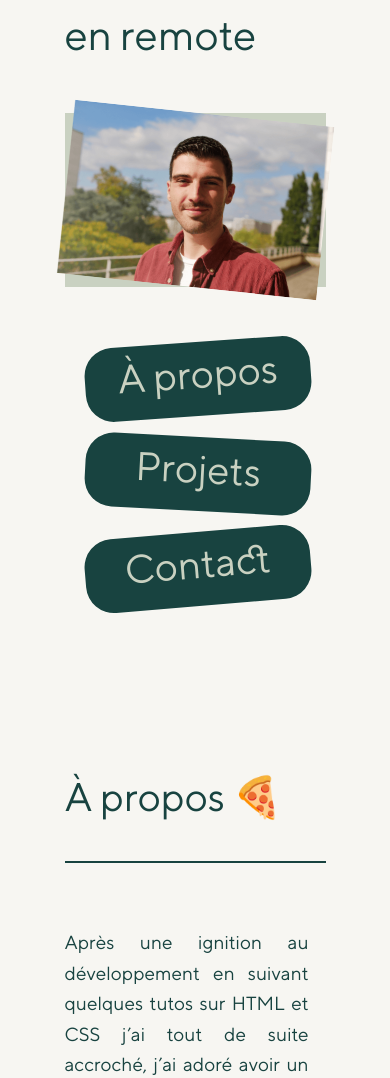
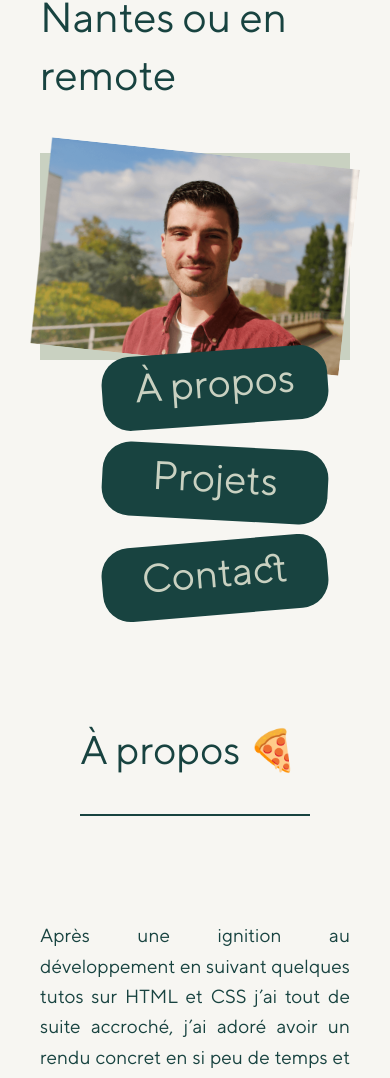
Before and after one commit to ArthurSalle/portfolio, a Gatsby site: page / in a window 390 px wide. Shown: the part 518-1596 px from the top of the page. Built offline with nearby package versions, Linux system fonts and the light colour scheme; Gatsby itself is replaced by a stand-in of ours.

Commit message:
:iphone: fix responsive

```diff
--- a/src/styles/components/header.scss
+++ b/src/styles/components/header.scss
@@ -23,9 +23,10 @@
 
     @include media('<desktop') {
       flex-direction: row;
+      align-items: center;
       margin-top: 64px;
     }
-    @include media('<tablet') {
+    @include media('<landscape') {
       flex-direction: column;
       margin-top: 48px;
     }
@@ -33,10 +34,6 @@
     &__btn {
       text-align: center;
       margin-top: 16px;
-
-      @include media('<tablet') {
-        margin-top: 80px;
-      }
     }
   }
   &--img__wrapper {
@@ -54,8 +51,4 @@
       transform: rotate(-6deg);
     }
   }
-
-  @include media('<phone') {
-    max-width: 261px;
-  }
 }
--- a/src/styles/components/section.scss
+++ b/src/styles/components/section.scss
@@ -1,5 +1,10 @@
 .section {
   display: flex;
+
+  @include media('<desktop') {
+    flex-direction: column;
+    align-items: center;
+  }
 
   &--article {
     max-width: 537px;
@@ -12,6 +17,10 @@
     align-items: center;
     width: 100%;
     justify-content: center;
+
+    @include media('<desktop') {
+      margin-top: 40px;
+    }
   }
   &--img__wrapper {
     position: relative;
--- a/src/styles/components/sectionTitle.scss
+++ b/src/styles/components/sectionTitle.scss
@@ -1,6 +1,10 @@
 .section--title {
   margin-top: 176px;
   margin-bottom: 64px;
+
+  @include media('<tablet') {
+    margin-top: 0;
+  }
 }
 .section--line {
   margin-top: 32px;
--- a/src/styles/main.scss
+++ b/src/styles/main.scss
@@ -50,6 +50,6 @@ body {
     max-width: 687px;
   }
   @include media('<tablet') {
-    max-width: 261px;
+    padding: 40px;
   }
 }
--- a/src/styles/media-queries.scss
+++ b/src/styles/media-queries.scss
@@ -30,6 +30,7 @@
 ///
 $breakpoints: (
   'phone': 375px,
+  'landscape': 650px,
   'tablet': 834px,
   'desktop': 1116px,
 ) !default;
```
